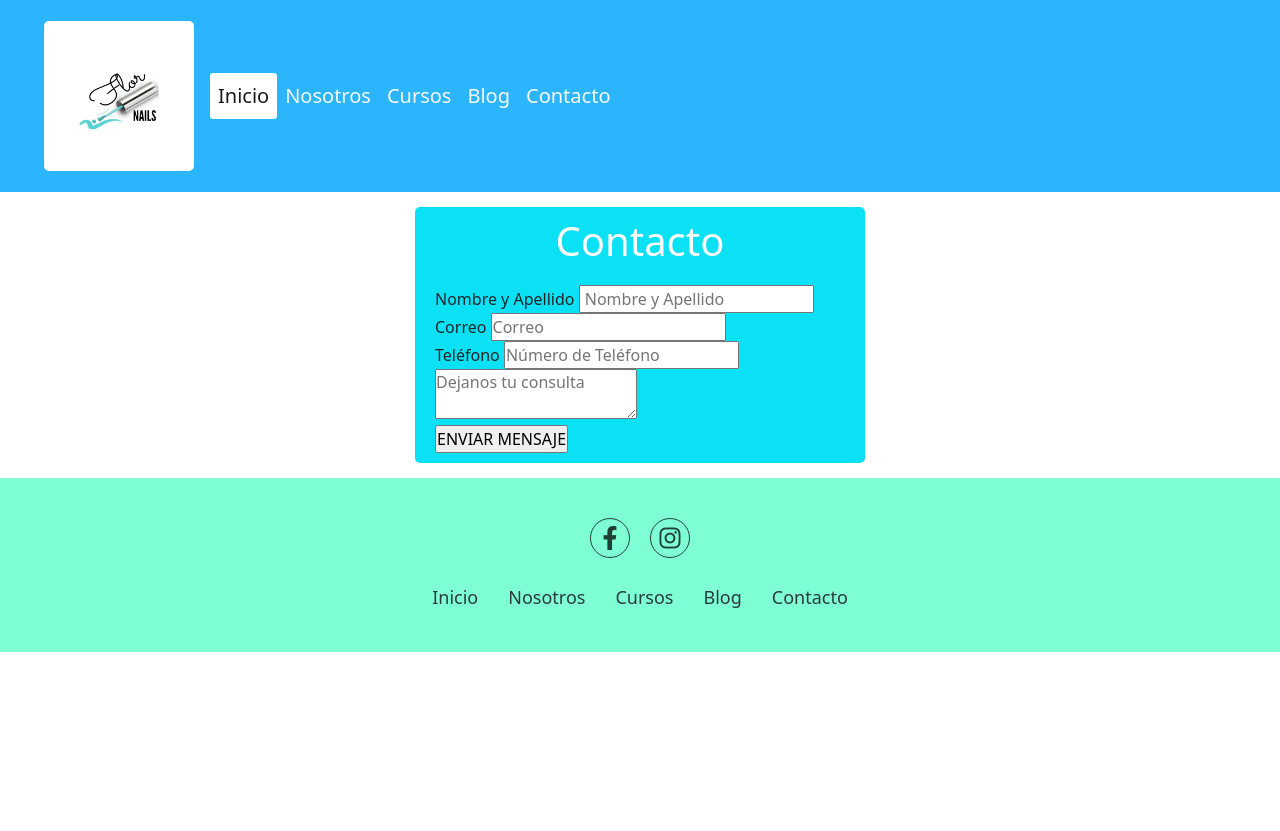
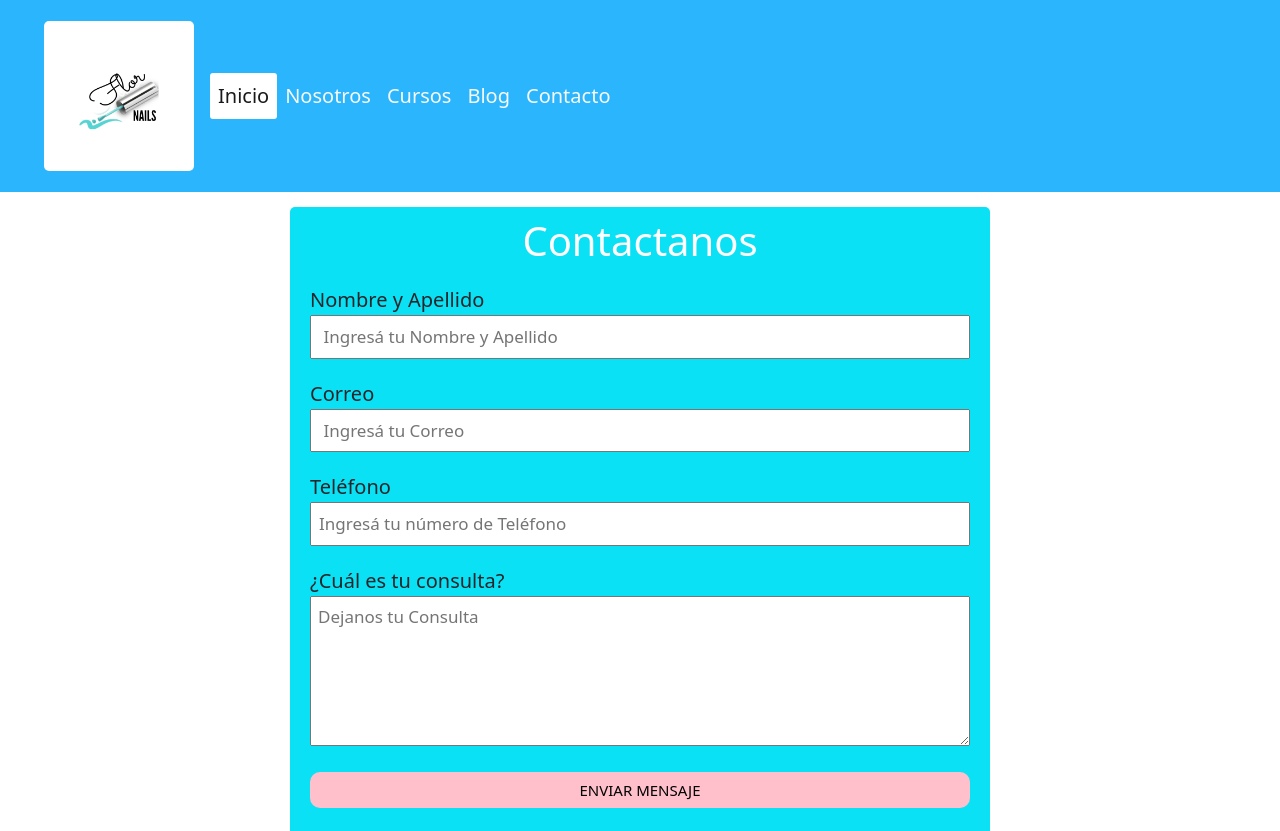
Before and after one commit to nicogallicet/tercera-entrega-master-nails, a website: page pages/contacto.html in a window 1280 px wide. Shown: the top 831 px of the page. Before the commit the page ends 800 px from the top, so only its background shows below. Drawn offline with nearby package versions, Linux system fonts and the light colour scheme.

Commit message:
seccion contacto terminada

```diff
--- a/pages/contacto.html
+++ b/pages/contacto.html
@@ -47,21 +47,22 @@
 <!--Formulario de Contacto-->
 <section>
     <form action="">
-        <h2 class="contacto">Contacto</h2>
+        <h2 class="contacto">Contactanos</h2>
         <div>
             <label for="nombreYapellido">Nombre y Apellido</label>
-            <input type="text" id="nombreYapellido" required placeholder=" Nombre y Apellido">
+            <input type="text" id="nombreYapellido" required placeholder=" Ingresá tu Nombre y Apellido">
         </div>
         <div>
             <label for="correo">Correo</label>
-            <input type="text" id="correo" required placeholder="Correo">
+            <input type="text" id="correo" required placeholder=" Ingresá tu Correo">
         </div>
         <div>
             <label for="Número de teléfono">Teléfono</label>
-            <input type="tel" id="Número de teléfono" required placeholder="Número de Teléfono">
+            <input type="tel" id="Número de teléfono" required placeholder="Ingresá tu número de Teléfono">
         </div>
         <div>
-            <textarea placeholder="Dejanos tu consulta" name="Consulta" ></textarea>
+            <label for="Dejanos tu Consulta">¿Cuál es tu consulta?</label>
+            <textarea placeholder="Dejanos tu Consulta" id="Dejanos tu Consulta" ></textarea>
         </div>
         <div>
             <input type="button" value="ENVIAR MENSAJE" id="boton">
--- a/scss/contacto.scss
+++ b/scss/contacto.scss
@@ -1,7 +1,9 @@
 /** Contacto*/
 /** Formulario**/
+
 form {
-    width:450px ;
+    font-family: inherit;
+    width: 700px ;
     margin-top: 15px;
     margin-left: auto;
     margin-right: auto;
@@ -11,11 +13,45 @@ form {
     align-items: center;
     justify-content: center;
     border-radius: 5px;
+    h2 {
+        justify-content: center;
+        display: flex;
+        margin-top: 0;
+    }
     .contacto {
         color: white;
         text-align: center;
         font-size: 40px;
         margin-bottom: 20px;
-
+    }
+    input, textarea {
+        width: 100%;
+        margin-bottom: 20px;
+        padding: 7px;
+        font-size: 17px;
+    }
+    textarea {
+        height: 150px;
+    }
+    label {
+        font-size: 20px;
+    }
+    #boton {
+        background-color: pink;
+        color: black;
+        border-radius: 10px;
+        border: none;
+        font-size: 15px;
+        transition: 0.5s;
+        :hover {
+            cursor: pointer;
+        }
     }
 }
+
+
+@media (max-width:764px) {
+    form {
+        width: 100%;
+    }
+}
```
Also changed, not shown: css/estilo.css.
